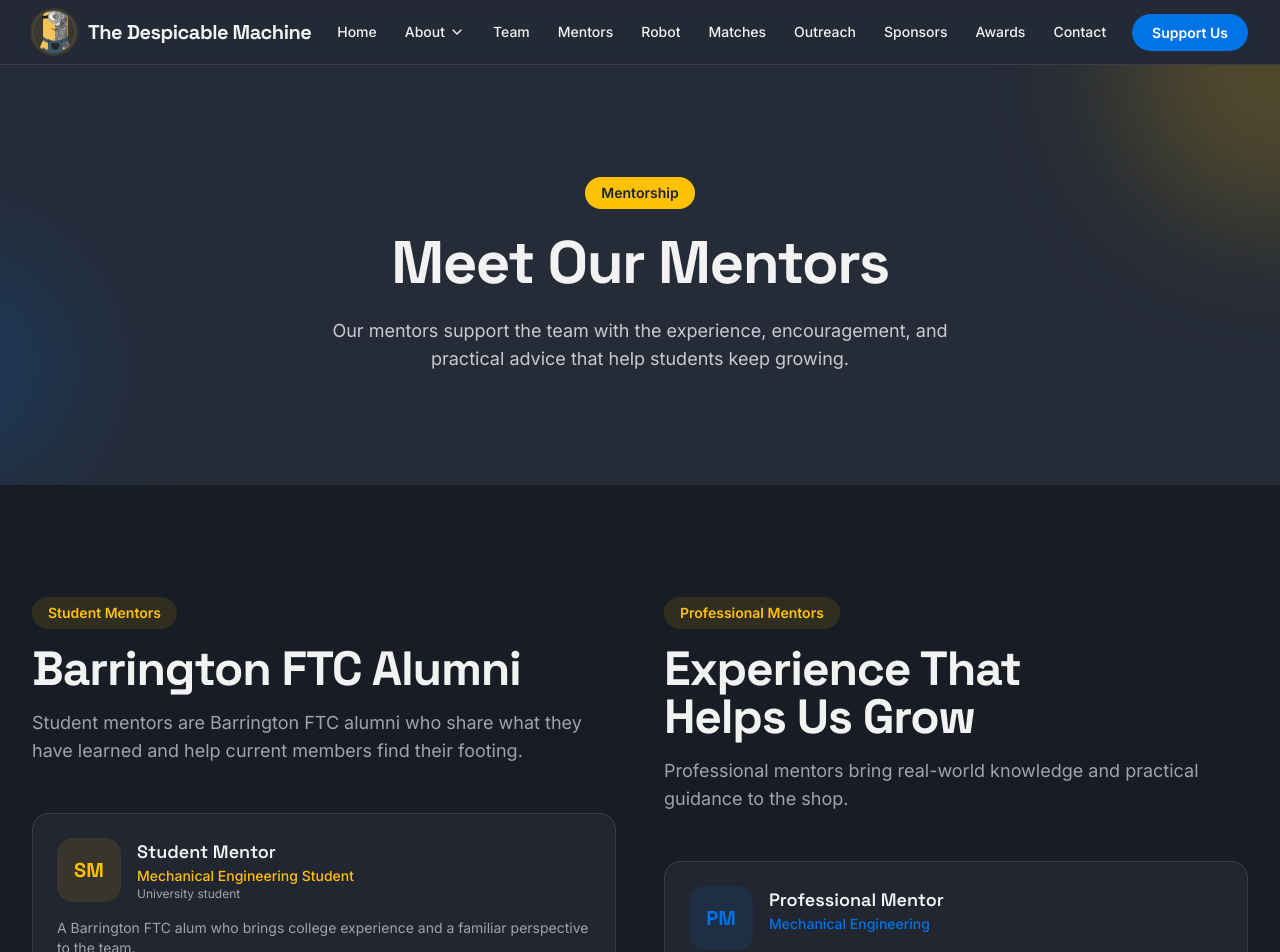
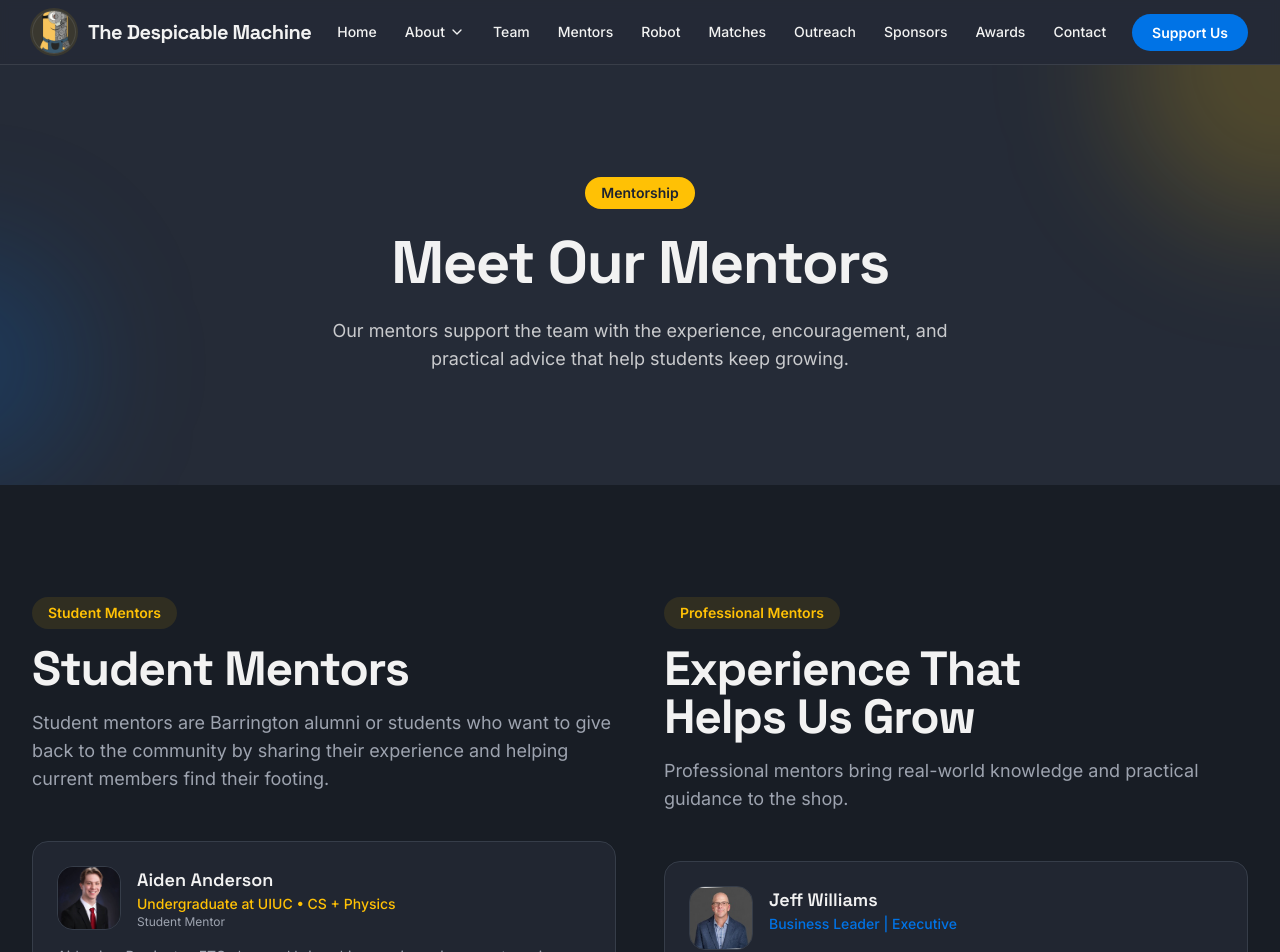
Before and after one commit to Despicable-Machine/DespicableMachinesWebsite, a Next.js app: page /mentors in a window 1280 px wide. Shown: the top 952 px of the page. Built offline with nearby package versions, Linux system fonts and the light colour scheme.

Commit message:
Added Mentors

```diff
--- a/app/mentors/page.tsx
+++ b/app/mentors/page.tsx
@@ -13,22 +13,24 @@ import { cn } from "@/lib/utils";
 
 const studentMentors = [
   {
-    name: "Student Mentor",
-    role: "Mechanical Engineering Student",
-    detail: "University student",
-    bio: "A Barrington FTC alum who brings college experience and a familiar perspective to the team.",
-    initials: "SM",
-    linkedin: "https://www.linkedin.com/",
+    name: "Aiden Anderson",
+    role: "Undergraduate at UIUC • CS + Physics",
+    detail: "Student Mentor",
+    bio: "Aiden is a Barrington FTC alum and brings his experience in computer science and physics to support students in engineering, coding, and problem-solving.",
+    initials: "AA",
+    image: "/images/Mentors/AidenAnderson.JPG",
+    linkedin: "https://www.linkedin.com/in/aidan-anderson-189189299/",
   },
 ];
 
 const professionalMentors = [
   {
-    name: "Professional Mentor",
-    role: "Mechanical Engineering",
-    bio: "Shares professional engineering experience and helps students turn ideas into practical solutions.",
-    initials: "PM",
-    linkedin: "https://www.linkedin.com/",
+    name: "Jeff Williams",
+    role: "Business Leader | Executive",
+    bio: "Jeff shares practical leadership and business strategy insight that helps students connect technical work with growth, operations, and real-world impact.",
+    initials: "JW",
+    image: "/images/Mentors/JeffWilliams.jpeg",
+    linkedin: "https://www.linkedin.com/in/williams-jeffrey/",
   },
 ];
 
@@ -38,6 +40,7 @@ interface MentorCardProps {
   bio: string;
   initials: string;
   detail?: string;
+  image?: string;
   linkedin: string;
   color?: "primary" | "secondary";
 }
@@ -48,6 +51,7 @@ function MentorCard({
   bio,
   initials,
   detail,
+  image,
   linkedin,
   color = "primary",
 }: MentorCardProps) {
@@ -57,18 +61,22 @@ function MentorCard({
         <div className="flex items-start gap-4">
           <div
             className={cn(
-              "flex h-16 w-16 shrink-0 items-center justify-center rounded-2xl",
+              "flex h-16 w-16 shrink-0 overflow-hidden rounded-2xl border border-border bg-muted",
               color === "primary" ? "bg-primary/10" : "bg-secondary/10"
             )}
           >
+            {image ? (
+              <img src={image} alt={name} className="h-full w-full object-cover" />
+            ) : (
               <span
                 className={cn(
-                "font-display text-xl font-bold",
+                  "flex h-full w-full items-center justify-center font-display text-xl font-bold",
                   color === "primary" ? "text-primary" : "text-secondary"
                 )}
               >
                 {initials}
               </span>
+            )}
           </div>
           <div className="min-w-0">
             <h3 className="font-display text-lg font-semibold">{name}</h3>
@@ -113,8 +121,8 @@ export default function MentorsPage() {
             <div>
               <SectionHeader
                 label="Student Mentors"
-                title="Barrington FTC Alumni"
-                description="Student mentors are Barrington FTC alumni who share what they have learned and help current members find their footing."
+                title="Student Mentors"
+                description="Student mentors are Barrington alumni or students who want to give back to the community by sharing their experience and helping current members find their footing."
                 align="left"
               />
               <div className="grid gap-6">
--- a/app/team/page.tsx
+++ b/app/team/page.tsx
@@ -117,22 +117,24 @@ const outreachTeam = [
 
 const studentMentors = [
   {
-    name: "Student Mentor",
-    role: "Mechanical Engineering Student",
-    detail: "University student",
-    bio: "A Barrington FTC alum who brings college experience and a familiar perspective to the team.",
-    initials: "SM",
-    linkedin: "https://www.linkedin.com/",
+    name: "Aiden Anderson",
+    role: "Undergraduate at UIUC • CS + Physics",
+    detail: "Student Mentor",
+    bio: "Aiden is a Barrington FTC alum and brings his experience in computer science and physics to support students in engineering, coding, and problem-solving.",
+    initials: "AA",
+    image: "/images/Mentors/AidenAnderson.JPG",
+    linkedin: "https://www.linkedin.com/in/aidan-anderson-189189299/",
   },
 ];
 
 const professionalMentors = [
   {
-    name: "Professional Mentor",
-    role: "Mechanical Engineering",
-    bio: "Shares professional engineering experience and helps students turn ideas into practical solutions.",
-    initials: "PM",
-    linkedin: "https://www.linkedin.com/",
+    name: "Jeff Williams",
+    role: "Business Leader | Executive",
+    bio: "Jeff shares practical leadership and business strategy insight that helps students connect technical work with growth, operations, and real-world impact.",
+    initials: "JW",
+    image: "/images/Mentors/JeffWilliams.jpeg",
+    linkedin: "https://www.linkedin.com/in/williams-jeffrey/",
   },
 ];
 
@@ -215,6 +217,7 @@ interface MentorCardProps {
   bio: string;
   initials: string;
   detail?: string;
+  image?: string;
   linkedin: string;
   color?: "primary" | "secondary";
 }
@@ -225,6 +228,7 @@ function MentorCard({
   bio,
   initials,
   detail,
+  image,
   linkedin,
   color = "primary",
 }: MentorCardProps) {
@@ -234,18 +238,22 @@ function MentorCard({
         <div className="flex items-start gap-4">
           <div
             className={cn(
-              "flex h-16 w-16 shrink-0 items-center justify-center rounded-2xl",
+              "flex h-16 w-16 shrink-0 overflow-hidden rounded-2xl border border-border bg-muted",
               color === "primary" ? "bg-primary/10" : "bg-secondary/10"
             )}
           >
+            {image ? (
+              <img src={image} alt={name} className="h-full w-full object-cover" />
+            ) : (
               <span
                 className={cn(
-                "font-display text-xl font-bold",
+                  "flex h-full w-full items-center justify-center font-display text-xl font-bold",
                   color === "primary" ? "text-primary" : "text-secondary"
                 )}
               >
                 {initials}
               </span>
+            )}
           </div>
           <div className="min-w-0">
             <h3 className="font-display text-lg font-semibold">{name}</h3>
@@ -395,7 +403,7 @@ export default function TeamPage() {
                 <div>
                   <h3 className="font-display text-2xl font-bold">Student Mentors</h3>
                   <p className="text-sm text-muted-foreground">
-                    Barrington FTC alumni sharing what they have learned
+                    Student mentors are Barrington alumni or students who want to give back to the community
                   </p>
                 </div>
               </div>
```
Also changed, not shown: public/images/Mentors/AidenAnderson.JPG (added), public/images/Mentors/JeffWilliams.jpeg (added). Lines whose indentation alone changed are shown as unchanged.
